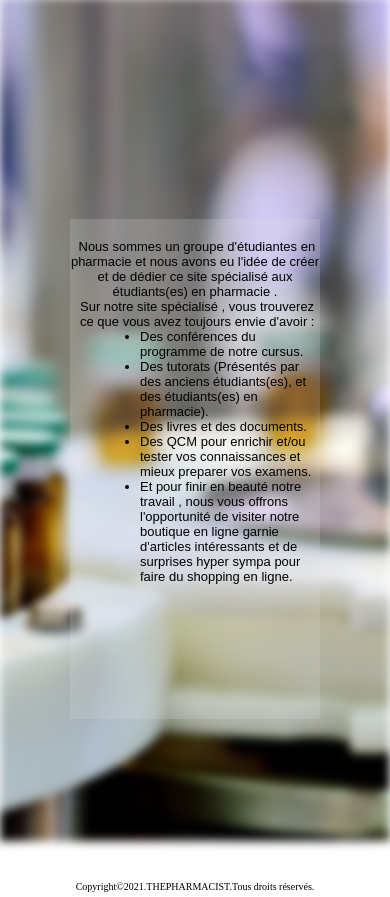
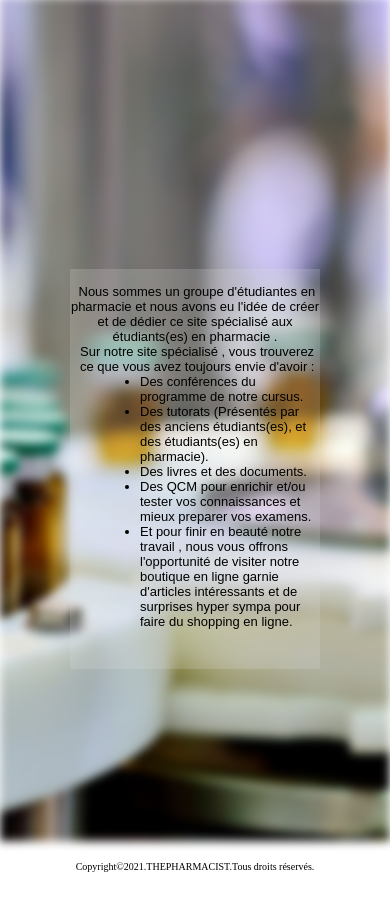
Before and after one commit to isra-isra/Thepharmacistdz, a plain HTML site: page info.html in a window 390 px wide. Shown: the part 37-934 px from the top of the page. Drawn offline with Linux system fonts and the light colour scheme.

Commit message:
thepharmacist

```diff
--- a/pahrmacy.css
+++ b/pahrmacy.css
@@ -359,12 +359,12 @@ select {
 .paragraphe{
 
     width:250px;
-    height: 500px;
+    height: 400px;
     top: 60%;
 
 }
 .in{
-    padding-top: 20px;
+    padding-top: 15px;
     font-size: 13px;
 }
 .graphe{
@@ -387,6 +387,6 @@ footer a{
     font-size: 15px;
 }
 .copyinfo{
-    margin-top: 40px;
+    margin-top: 20px;
 }
 }
```
